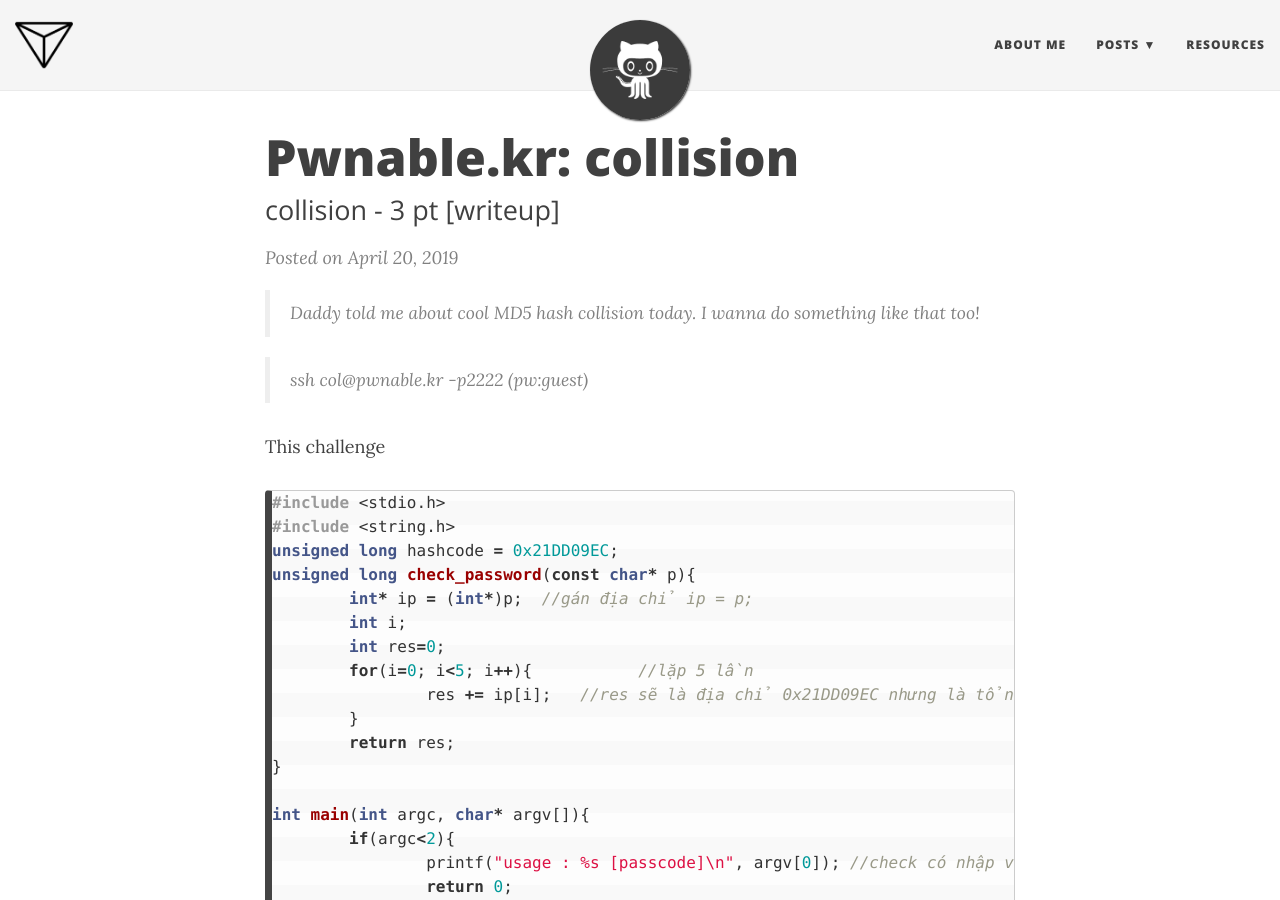
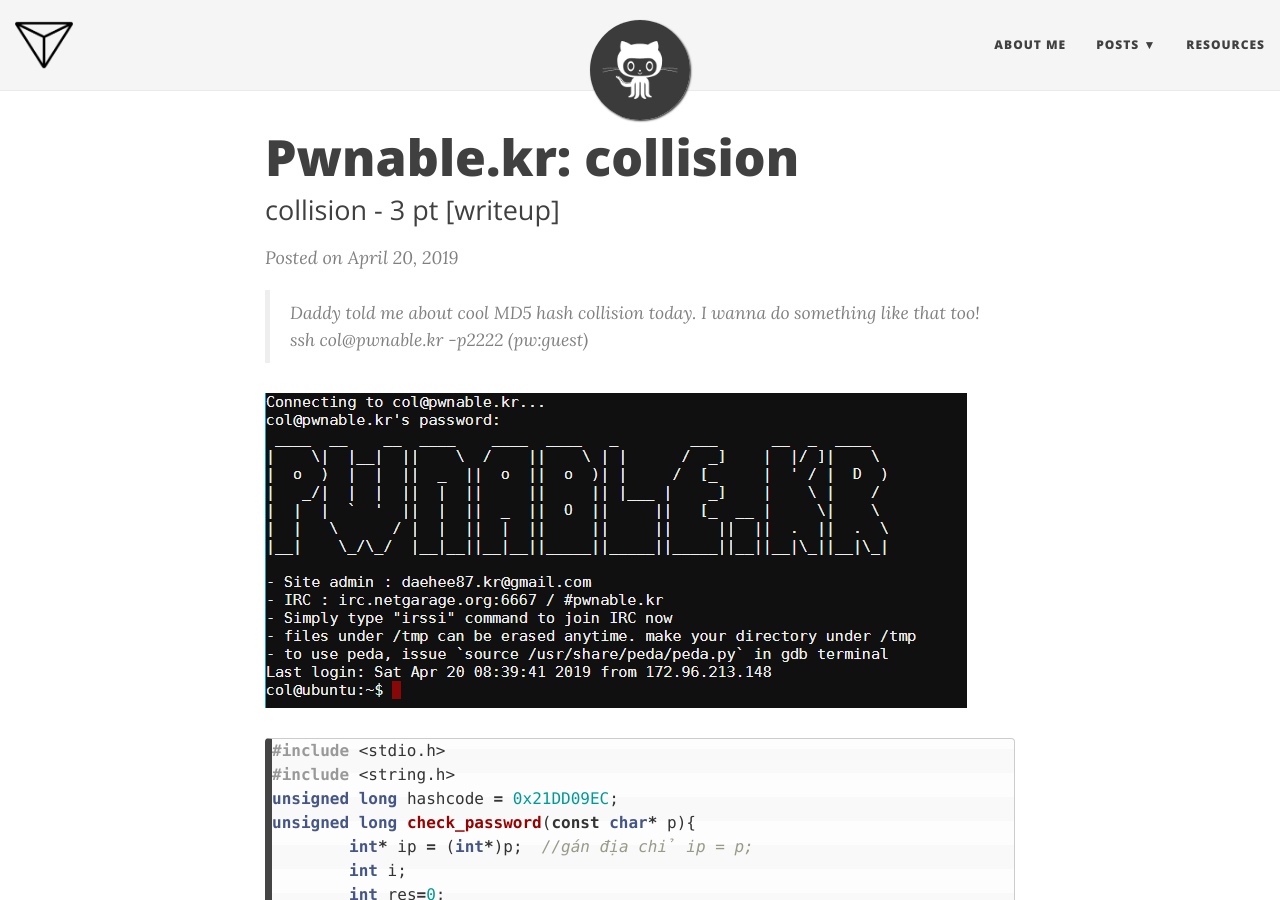
Before and after one commit to Delt-A/delt-a.github.io, a Jekyll site: the page built from _posts/2019-04-20-pwnable-kr-collision.md, in a window 1280 px wide and 900 px high. Built offline with Jekyll 4.4.1, drawn with Linux system fonts in a browser that asks for light colours; nearby versions of some CDN libraries.

Commit message:
Update 2019-04-20-pwnable-kr-collision.md

```diff
--- a/_posts/2019-04-20-pwnable-kr-collision.md
+++ b/_posts/2019-04-20-pwnable-kr-collision.md
@@ -6,10 +6,10 @@
 ---
 >Daddy told me about cool MD5 hash collision today.
 I wanna do something like that too!
-
 >ssh col@pwnable.kr -p2222 (pw:guest)
 
-This challenge
+![Background]({{site.baseurl}}/img/ctf/Pwnable.kr/Pwnable.kr.PNG)
+
 
 {% highlight c lineos %}
 #include <stdio.h>
```
